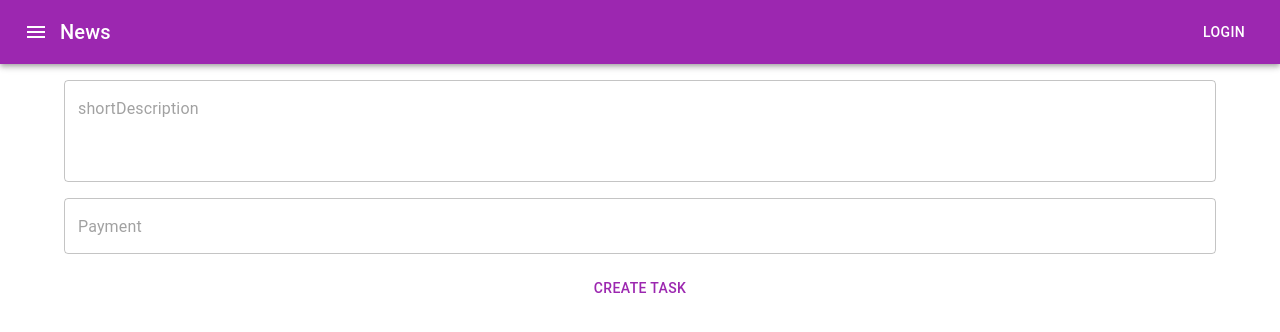
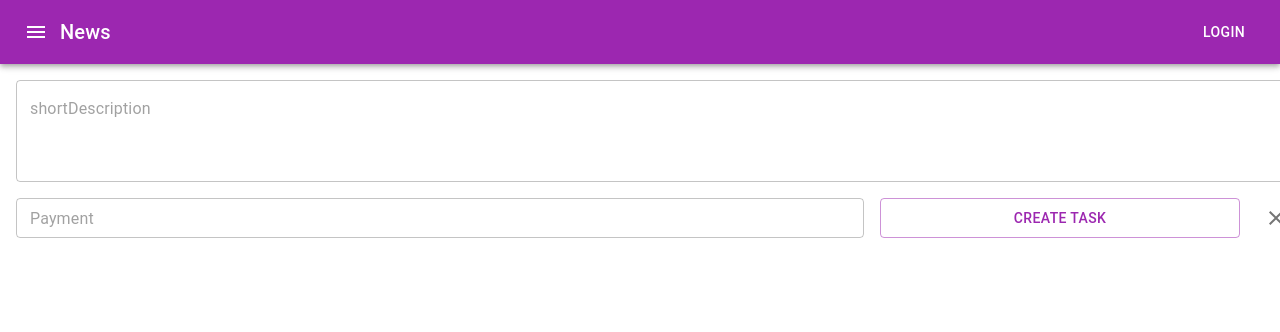
Before and after one commit to oddhus/husarbeid-app, a React (Create React App) app: page /create-task in a window 1280 px wide. Shown: the top 332 px of the page. Built offline with nearby package versions, Linux system fonts and the light colour scheme.

Commit message:
Updated style of create task

```diff
--- a/src/Pages/TaskPage.tsx
+++ b/src/Pages/TaskPage.tsx
@@ -1,22 +1,37 @@
+import { Button, Container, Stack } from "@material-ui/core";
 import React from "react";
-import { useRecoilValue } from "recoil";
+import { useRecoilState, useRecoilValue } from "recoil";
 import { userState } from "../components/Authentication/authAtom";
 import { CreateFamily } from "../components/Family/CreateFamily";
 import { CreateTask } from "../components/Tasks/CreateTask";
+import { createTaskStatusState } from "../components/Tasks/createTaskStatusAtom";
 import { FamilyTaskList } from "../components/Tasks/FamilyTaskList";
 
 export const TaskPage = () => {
   const user = useRecoilValue(userState);
+  const [createTaskStatus, setCreateTaskStatus] = useRecoilState(
+    createTaskStatusState
+  );
 
   return (
-    <div>
+    <Container sx={{ pt: 2 }}>
       {user?.familyId ? (
-        <>
-          <CreateTask /> <FamilyTaskList />
-        </>
+        <Stack spacing={2}>
+          {createTaskStatus && <CreateTask />}
+          {!createTaskStatus && (
+            <Button
+              variant="outlined"
+              color="secondary"
+              onClick={() => setCreateTaskStatus(true)}
+            >
+              Create Task
+            </Button>
+          )}
+          <FamilyTaskList />
+        </Stack>
       ) : (
         <CreateFamily />
       )}
-    </div>
+    </Container>
   );
 };
--- a/src/components/LandingPage/LandingPage.tsx
+++ b/src/components/LandingPage/LandingPage.tsx
@@ -3,15 +3,11 @@ import React from "react";
 
 export const LandingPage = () => {
   return (
-    <Container>
-      <Box sx={{ pt: 10 }}>
-        <Typography variant="h1">
-          Få oversikten over husarbeid og oppgaver
-        </Typography>
-      </Box>
-      <Box sx={{ pt: 5 }}>
-        <Typography>Opprett en konto og sett igang!</Typography>
-      </Box>
+    <Container sx={{ pt: 2 }}>
+      <Typography variant="h6">
+        Få oversikten over husarbeid og oppgaver
+      </Typography>
+      <Typography>Opprett en konto og sett igang!</Typography>
     </Container>
   );
 };
--- a/src/components/Tasks/CreateTask.tsx
+++ b/src/components/Tasks/CreateTask.tsx
@@ -1,14 +1,23 @@
-import { Container, Stack, TextField, Typography } from "@material-ui/core";
+import {
+  Container,
+  Grid,
+  IconButton,
+  Stack,
+  TextField,
+  Typography,
+} from "@material-ui/core";
+import { Close } from "@material-ui/icons";
 import LoadingButton from "@material-ui/lab/LoadingButton";
 import React, { useState } from "react";
 import { useForm } from "react-hook-form";
 import { useHistory } from "react-router-dom";
-import { useRecoilValue } from "recoil";
+import { useRecoilValue, useSetRecoilState } from "recoil";
 import {
   GetFamilyTasksDocument,
   useCreateTaskMutation,
 } from "../../generated/graphql";
 import { userState } from "../Authentication/authAtom";
+import { createTaskStatusState } from "./createTaskStatusAtom";
 
 type Input = {
   shortDescription: string;
@@ -26,6 +35,7 @@ export const CreateTask = () => {
   const [errorMessage, setErrorMessage] = useState("");
   const history = useHistory();
   const user = useRecoilValue(userState);
+  const setCreateTaskStatus = useSetRecoilState(createTaskStatusState);
 
   const [createTaskMutation, { data, loading, error }] =
     useCreateTaskMutation();
@@ -54,10 +64,12 @@ export const CreateTask = () => {
   };
 
   return (
-    <Container sx={{ pt: 2 }}>
     <form onSubmit={handleSubmit(onSubmit)}>
       <Stack spacing={2}>
+        <Grid container spacing={2}>
+          <Grid item xs={12} sm={12}>
             <TextField
+              fullWidth
               multiline
               minRows={3}
               id="shortDescription"
@@ -71,7 +83,12 @@ export const CreateTask = () => {
                 errors.shortDescription && errors.shortDescription.message
               }
             />
+          </Grid>
+          <Grid item xs={12} sm={8}>
             <TextField
+              size="small"
+              //sx={{ height: "48px" }}
+              fullWidth
               id="payment"
               placeholder="Payment"
               {...register("payment", {
@@ -81,12 +98,28 @@ export const CreateTask = () => {
               error={!!errors.payment}
               helperText={errors.payment && errors.payment.message}
             />
-          <LoadingButton sx={{ mt: 4 }} loading={isSubmitting} type="submit">
+          </Grid>
+          <Grid item xs={12} sm={4}>
+            <Stack direction="row">
+              <LoadingButton
+                fullWidth
+                variant="outlined"
+                loading={isSubmitting}
+                type="submit"
+              >
                 Create Task
               </LoadingButton>
+              <IconButton
+                sx={{ ml: 2 }}
+                onClick={() => setCreateTaskStatus(false)}
+              >
+                <Close />
+              </IconButton>
+            </Stack>
+          </Grid>
+        </Grid>
         {errorMessage && <Typography>{errorMessage}</Typography>}
       </Stack>
     </form>
-    </Container>
   );
 };
--- a/src/components/Tasks/Taskboard.tsx
+++ b/src/components/Tasks/Taskboard.tsx
@@ -38,7 +38,6 @@ const columns: GridColDef[] = [
 ];
 
 export const Taskboard = ({ data }: TaskboardProps) => {
-  console.log(data);
   return (
     <div style={{ height: 300, width: "100%" }}>
       <DataGrid rows={data} columns={columns} />
--- /dev/null
+++ b/src/components/Tasks/createTaskStatusAtom.ts
@@ -0,0 +1,6 @@
+import { atom } from "recoil";
+
+export const createTaskStatusState = atom<boolean>({
+  key: "createTaskStatus",
+  default: false,
+});
```
Lines whose indentation alone changed are shown as unchanged.
